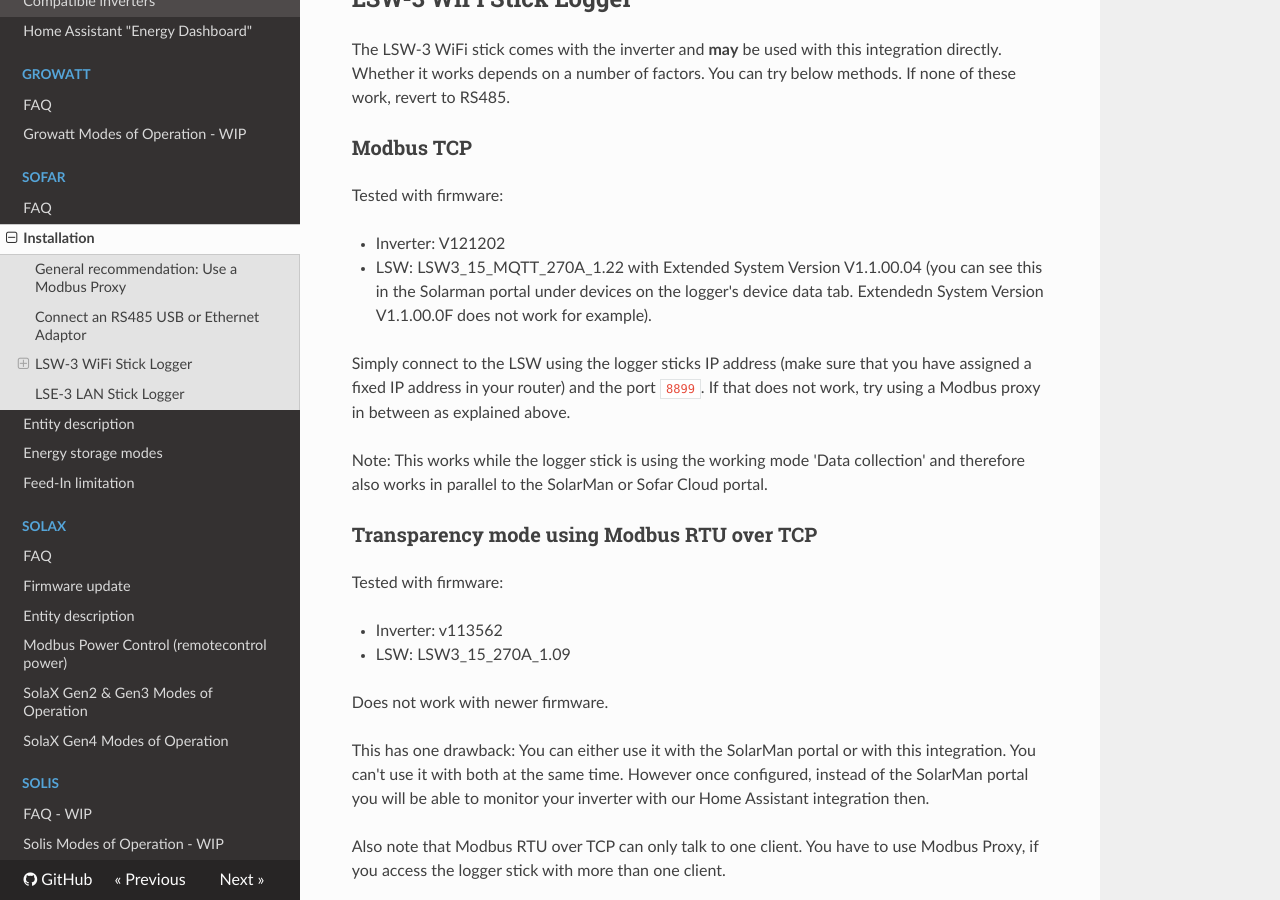
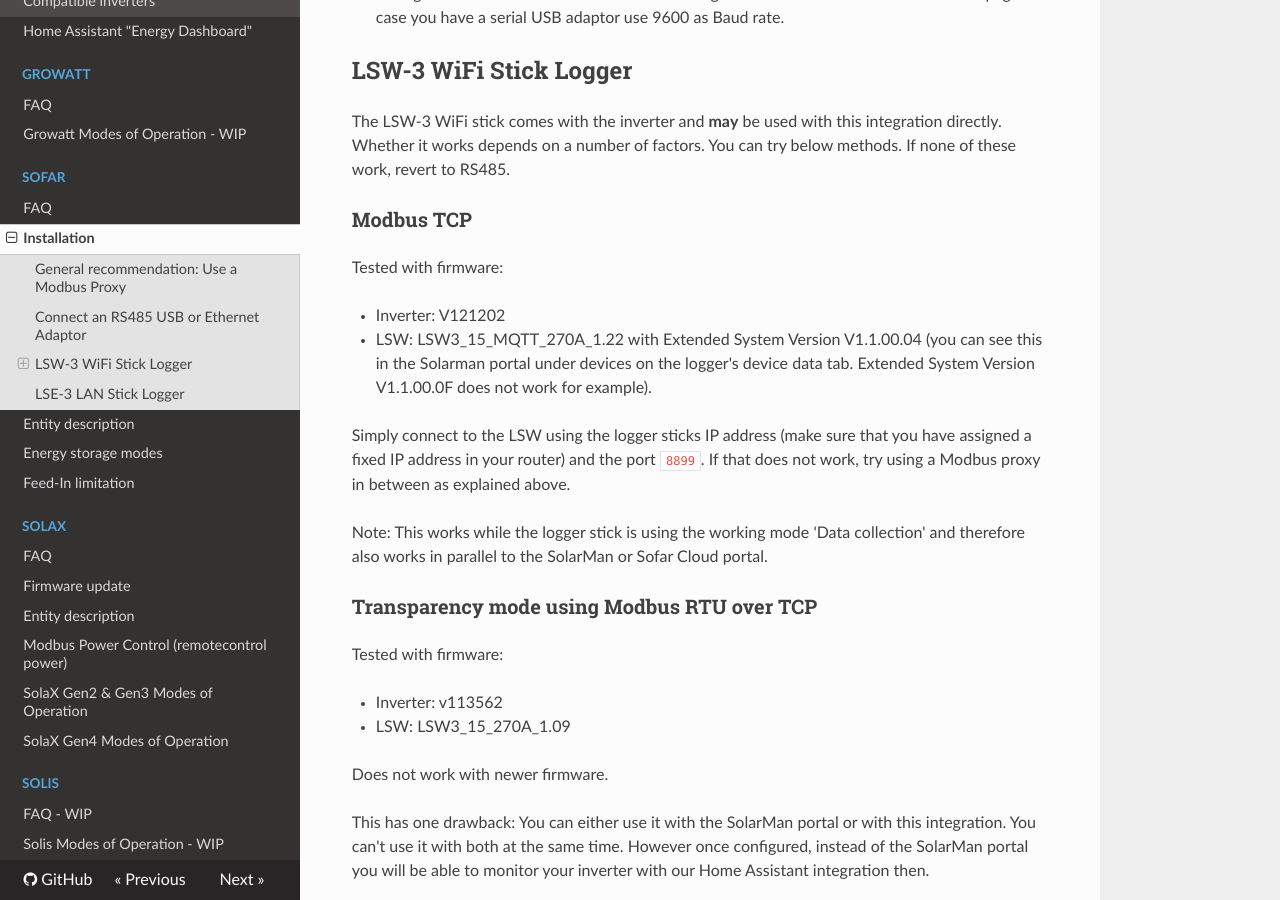
Before and after one commit to wills106/homeassistant-solax-modbus, an MkDocs documentation site: the page built from docs/sofar-installation.md, in a window 1280 px wide and 900 px high, scrolled down 2639 px. Built offline with MkDocs 1.6.1, drawn with Linux system fonts in a browser that asks for light colours; nearby versions of some CDN libraries; some of the changed text lies outside the part shown.

Commit message:
Small doc improvements
- Typo
- Added note that Modbus TCP Ethernet adaptor might not require a Modbus Proxy
- Removed tested firmwares from adaptors page for Sofar dongles as this is mentioned in depth on the Sofar installation page.

```diff
--- a/docs/sofar-installation.md
+++ b/docs/sofar-installation.md
@@ -48,7 +50,7 @@
 Tested with firmware:
 
 - Inverter: V121202
-- LSW:  LSW3_15_MQTT_270A_1.22 with Extended System Version V1.1.00.04 (you can see this in the Solarman portal under devices on the logger's device data tab. Extendedn System Version V1.1.00.0F does not work for example).
+- LSW:  LSW3_15_MQTT_270A_1.22 with Extended System Version V1.1.00.04 (you can see this in the Solarman portal under devices on the logger's device data tab. Extended System Version V1.1.00.0F does not work for example).
 
 Simply connect to the LSW using the logger sticks IP address (make sure that you have assigned a fixed IP address in your router) and the port `8899`. If that does not work, try using a Modbus proxy in between as explained above.
 
```
Also changed, not shown: other parts of docs/sofar-installation.md (+2 -0 lines), docs/compatible-adaptors.md (+0 -4 lines).
